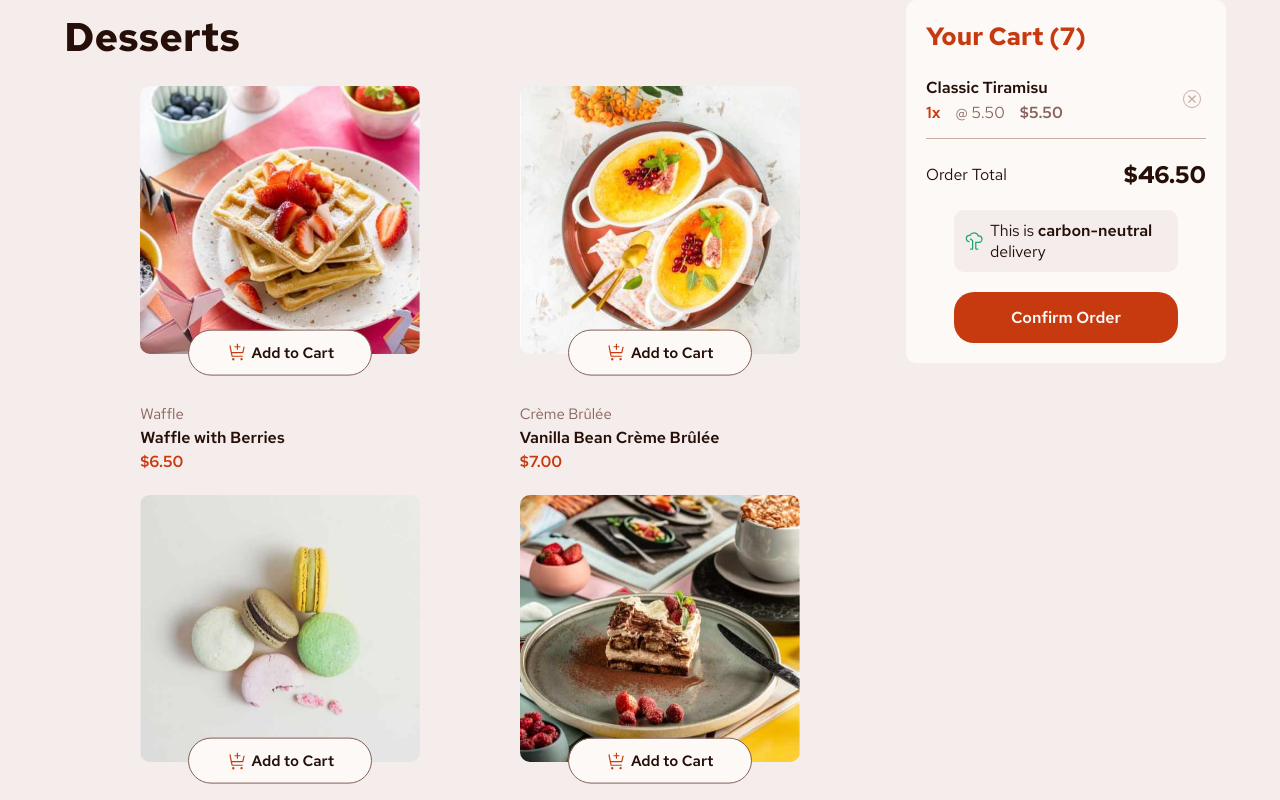
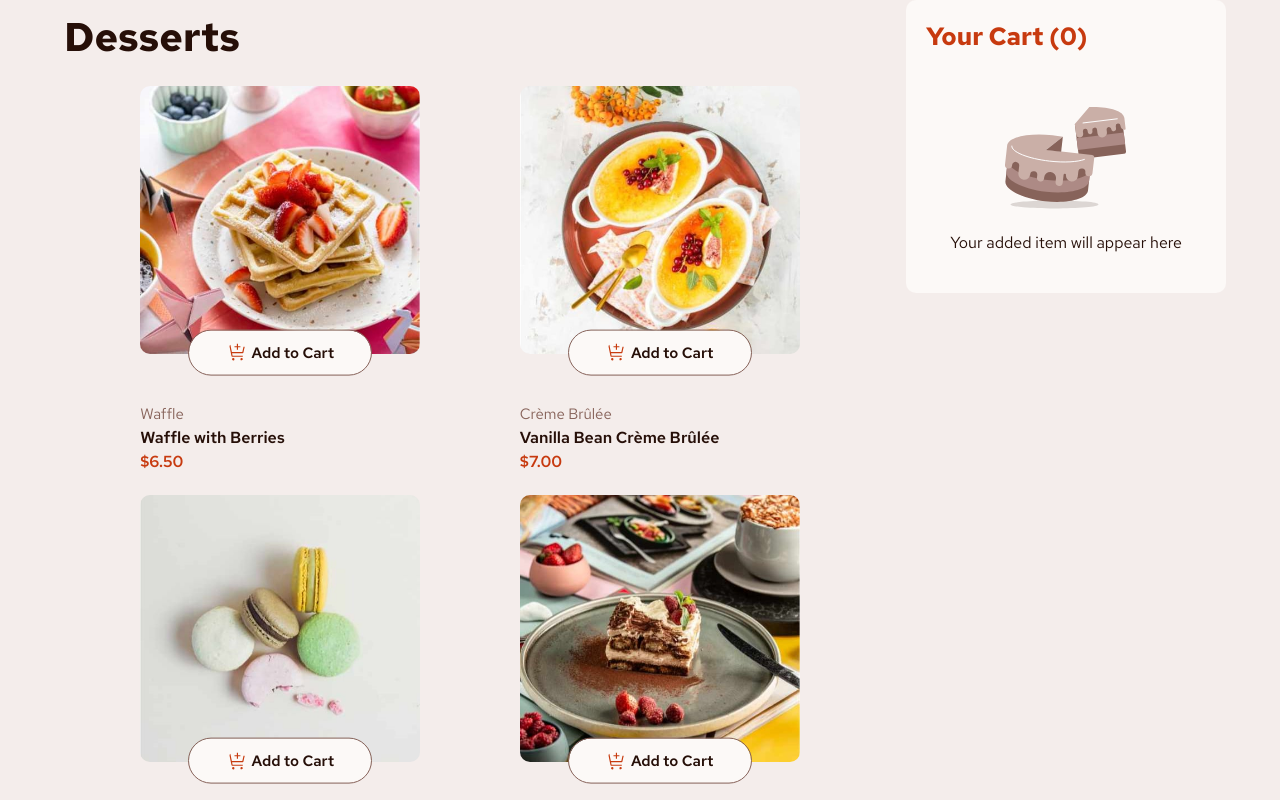
Before and after one commit to antonimatheus/Product-list-with-cart, a React (Vite) app: page / in a window 1280 px wide. Shown: the top 800 px of the page. Built offline with nearby package versions, Linux system fonts and the light colour scheme.

Commit message:
setToCart done

```diff
--- a/src/App.jsx
+++ b/src/App.jsx
@@ -1,4 +1,3 @@
-// src/App.js
 import { useEffect, useState } from 'react';
 import './App.css';
 import data from './mainContent/data.js';
@@ -6,23 +5,49 @@ import Dessert from './mainContent/Dessert.jsx';
 import Cart from './mainContent/Cart.jsx';
 
 function App() {
+    // Estado para armazenar os itens de sobremesas
     const [desserts, setDesserts] = useState([]);
+    // Estado para armazenar os itens do carrinho
+    const [cartItems, setCartItems] = useState([]);
 
     useEffect(() => {
         // Simula uma chamada de API para buscar dados JSON
         const fetchData = async () => {
             // Dados são importados do arquivo data.js
             setDesserts(data);
-        }
+        };
 
         fetchData();
     }, []);
+
+    // Função para adicionar itens ao carrinho
+    const addToCart = (product) => {
+        setCartItems(prevItems => {
+            // Verifica se o item já existe no carrinho
+            const itemIndex = prevItems.findIndex(item => item.name === product.name);
+            if (itemIndex > -1) {
+                // Se o item já existe, atualiza a quantidade
+                const updatedItems = [...prevItems];
+                updatedItems[itemIndex] = { ...updatedItems[itemIndex], quantity: product.quantity };
+                return updatedItems;
+            } else {
+                // Se o item não existe, adiciona ao carrinho
+                return [...prevItems, product];
+            }
+        });
+    };
+
+    // Função para remover itens do carrinho
+    const removeFromCart = (productName) => {
+        setCartItems(prevItems => prevItems.filter(item => item.name !== productName));
+    };
 
     return (
         <div className='container'>
             <main className='app--Container'>
                 <h1>Desserts</h1>
 
+                {/* Mapeia sobre os dados das sobremesas e renderiza o componente Dessert para cada item */}
                 {desserts.map((dessert, index) => (
                     <Dessert
                         key={index}
@@ -30,11 +55,12 @@ function App() {
                         category={dessert.category}
                         name={dessert.name}
                         price={dessert.price}
+                        addToCart={addToCart} // Passa a função addToCart como prop
                     />
                 ))}
             </main>
             <aside className='Cart'>
-                <Cart/>
+                <Cart cartItems={cartItems} removeFromCart={removeFromCart} /> {/* Passa os itens do carrinho e a função removeFromCart como prop */}
             </aside>
         </div>
     );
--- a/src/mainContent/Cart.css
+++ b/src/mainContent/Cart.css
@@ -4,6 +4,15 @@
     color: var(--Red);
     font-weight: 700;
     font-size: 25px;
+}
+
+.cart--Empty {
+    display: flex;
+    flex-direction: column;
+    justify-content: center;
+    align-items: center;
+    min-height: 200px;
+    gap: 10px;
 }
 
 .cart--Order {
--- a/src/mainContent/Cart.jsx
+++ b/src/mainContent/Cart.jsx
@@ -1,46 +1,73 @@
-import React from "react";
-import "./Cart.css"
+import React from "react"; // Importa a biblioteca React
+import "./Cart.css"; // Importa os estilos para o carrinho
 
-import removeItem from "../assets/images/icon-remove-item.svg"
-import carbonNeutral from "../assets/images/icon-carbon-neutral.svg"
+import removeItem from "../assets/images/icon-remove-item.svg"; // Ícone para remover item
+import carbonNeutral from "../assets/images/icon-carbon-neutral.svg"; // Ícone de entrega neutra em carbono
+import emptyCart from "../assets/images/illustration-empty-cart.svg"; // Ilustração para carrinho vazio
 
-function Cart() {
+function Cart({ cartItems, removeFromCart }) { // Componente Cart que recebe os itens do carrinho e a função de remover item como props
+    // Função para calcular o total do pedido
+    const calculateTotal = () => {
+        // Reduz os itens do carrinho a um total acumulado multiplicando preço pela quantidade de cada item
+        return cartItems.reduce((total, item) => total + item.price * item.quantity, 0).toFixed(2);
+    };
+
     return (
         <>
+            {cartItems.length === 0 ? ( // Verifica se o carrinho está vazio
+                // Renderiza a imagem do carrinho vazio e uma mensagem
+                <>
                     <div className="cart--Title">
-                <h1>Your Cart (7)</h1>
+                            {/* Exibe a quantidade total de itens no carrinho */}
+                            <h1>Your Cart ({cartItems.reduce((acc, item) => acc + item.quantity, 0)})</h1>
                         </div>
-            <div className="cart--Order">
+                    <div className="cart--Empty">
+                        <img src={emptyCart} alt="Empty Cart" />
+                        <p>Your added item will appear here</p>
+                    </div>
+                </>
+
+            ) : ( // Se o carrinho não estiver vazio, renderiza os itens do carrinho
+                <>
+                    <div className="cart--Title">
+                        {/* Exibe a quantidade total de itens no carrinho */}
+                        <h1>Your Cart ({cartItems.reduce((acc, item) => acc + item.quantity, 0)})</h1>
+                    </div>
+                    {/* Mapeia sobre os itens do carrinho e renderiza cada item */}
+                    {cartItems.map((item, index) => (
+                        <div key={index} className="cart--Order">
                             <div className="cart--Order--info">
                                 <div>
                                     <div className="cart--Order--h1">
-                            <h2>Classic Tiramisu</h2>
+                                        <h2>{item.name}</h2>
                                     </div>
                                     <div className="cart--Order--quantity">
                                         <div className="cart--Order--quantityh3">
-                                <h3>1x</h3>
+                                            <h3>{item.quantity}x</h3>
                                         </div>
                                         <div className="cart--Order--quantityp">
-                                <p>@ 5.50</p>
+                                            <p>@ ${item.price.toFixed(2)}</p>
                                         </div>
                                         <div className="cart--Order--quantitym">
-                                <p>$5.50</p>
+                                            <p>${(item.price * item.quantity).toFixed(2)}</p>
                                         </div>
                                     </div>
                                 </div>
                                 <div className="cart--Order--delete">
-                        <p> <img src={removeItem} alt="Remove Item" /> </p>
+                                    <p>
+                                        <img src={removeItem} alt="Remove Item" onClick={() => removeFromCart(item.name)} />
+                                    </p>
                                 </div>
                             </div>
-
                             <div className="cart--Line">
                                 <span></span>
                             </div>
                         </div>
+                    ))}
 
                     <div className="cart--Total">
                         <p>Order Total</p>
-                <h2>$46.50</h2>
+                        <h2>${calculateTotal()}</h2>
                     </div>
 
                     <div className="cart--Text">
@@ -54,7 +81,9 @@ function Cart() {
                         </button>
                     </div>
                 </>
-    )
+            )}
+        </>
+    );
 }
 
-export default Cart;
+export default Cart; // Exporta o componente Cart
--- a/src/mainContent/Dessert.jsx
+++ b/src/mainContent/Dessert.jsx
@@ -2,13 +2,16 @@ import React from 'react';
 import '../mainContent/Dessert.css';
 import SetToCart from './SetToCart';
 
-const Dessert = ({ name, category, price, image }) => {
+const Dessert = ({ name, category, price, image, addToCart }) => {
     return (
         <div className='dessert--Card'>
+            {/* Exibe a imagem da sobremesa */}
             <img src={image.desktop} alt={name} />
 
-            <SetToCart />
+            {/* Componente para adicionar ao carrinho */}
+            <SetToCart name={name} price={price} addToCart={addToCart} />
 
+            {/* Exibe a categoria, nome e preço da sobremesa */}
             <p>{category}</p>
             <h2>{name}</h2>
             <h4>${price.toFixed(2)}</h4>
--- a/src/mainContent/SetToCart.jsx
+++ b/src/mainContent/SetToCart.jsx
@@ -1,22 +1,37 @@
 import React, { useState } from "react";
 import cart from "../assets/images/icon-add-to-cart.svg";
-import "./Dessert.css"
+import "./Dessert.css";
 
-function SetToCart() {
+function SetToCart({ name, price, addToCart }) {
+    // Estado para rastrear se o item foi adicionado ao carrinho
     const [addedToCart, setAddedToCart] = useState(false);
+    // Estado para rastrear a quantidade do item
     const [quantity, setQuantity] = useState(1);
 
+    // Função para lidar com o clique do botão de adicionar ao carrinho
     const handleClick = () => {
-        setAddedToCart(!addedToCart);
+        if (!addedToCart) {
+            setAddedToCart(true);
+            // Adiciona o item ao carrinho com a quantidade atual
+            addToCart({ name, price, quantity });
+        }
     };
 
+    // Função para incrementar a quantidade
     const handleIncrease = () => {
-        setQuantity(quantity + 1);
+        const newQuantity = quantity + 1;
+        setQuantity(newQuantity);
+        // Atualiza a quantidade do item no carrinho
+        addToCart({ name, price, quantity: newQuantity });
     };
 
+    // Função para decrementar a quantidade
     const handleDecrease = () => {
         if (quantity > 1) {
-            setQuantity(quantity - 1);
+            const newQuantity = quantity - 1;
+            setQuantity(newQuantity);
+            // Atualiza a quantidade do item no carrinho
+            addToCart({ name, price, quantity: newQuantity });
         }
     };
 
@@ -25,13 +40,13 @@ function SetToCart() {
             {addedToCart ? (
                 <button className="cart--Button--quantity">
                     <div onClick={handleDecrease} className="cart--Button--quantityMinus">
-                        <i class="fa-solid fa-minus"></i>
+                        <i className="fa-solid fa-minus"></i>
                     </div>
                     <div>
                         {quantity}
                     </div>
                     <div onClick={handleIncrease} className="cart--Button--quantityPlus">
-                        <i class="fa-solid fa-plus"></i>
+                        <i className="fa-solid fa-plus"></i>
                     </div>
                 </button>
             ) : (
```
Lines whose indentation alone changed are shown as unchanged.
